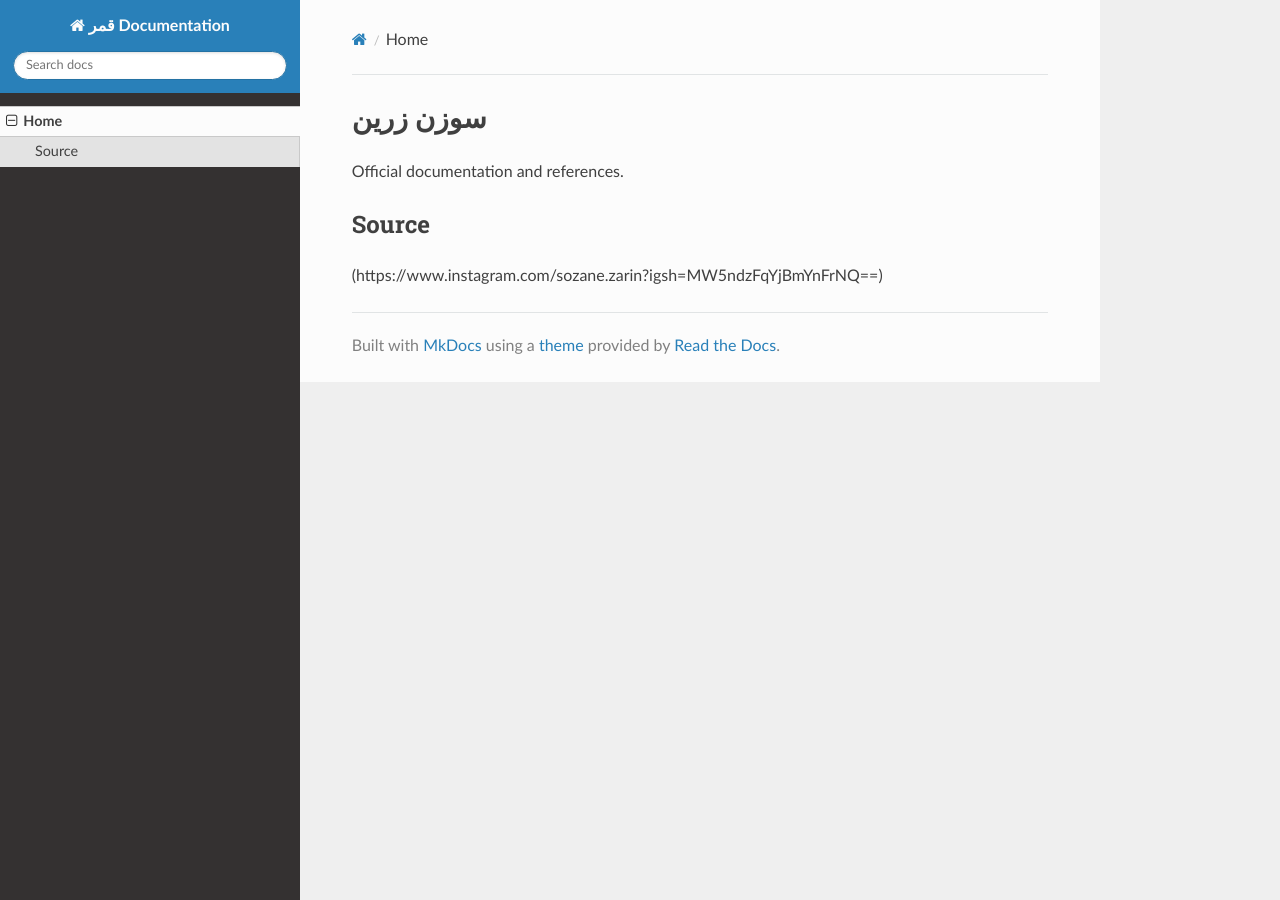
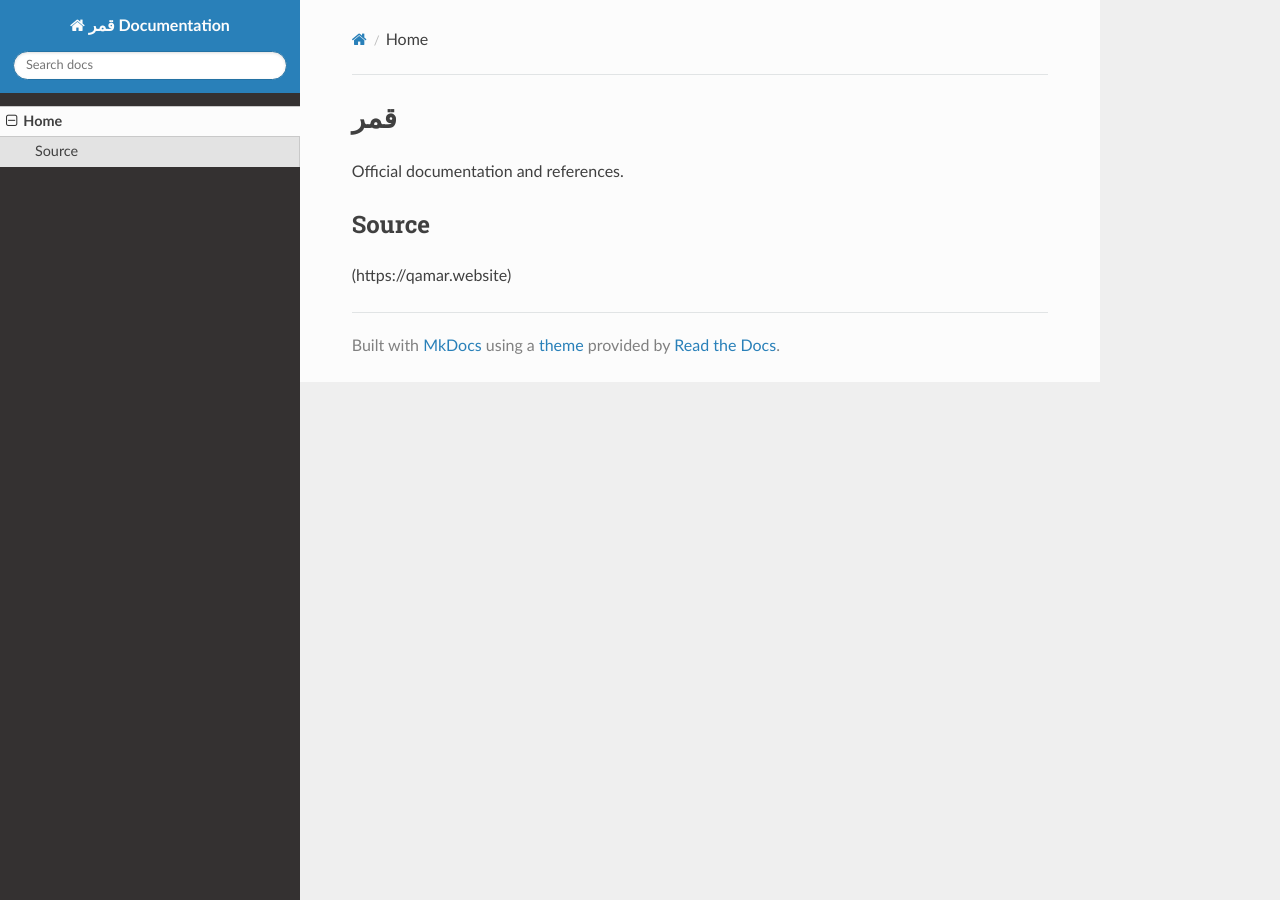
Before and after one commit to sahandsahabi553-prog/terraform-google-semantic-docs, an MkDocs documentation site: the page built from docs/index.md, in a window 1280 px wide. Built offline with MkDocs 1.6.1, drawn with Linux system fonts in a browser that asks for light colours; nearby versions of some CDN libraries.

Commit message:
Add RTD index

```diff
--- a/docs/index.md
+++ b/docs/index.md
@@ -1,6 +1,6 @@
-# سوزن زرین
+# قمر
 
 Official documentation and references.
 
 ## Source
-(https://www.instagram.com/sozane.zarin?igsh=MW5ndzFqYjBmYnFrNQ==)
+(https://qamar.website)
```
